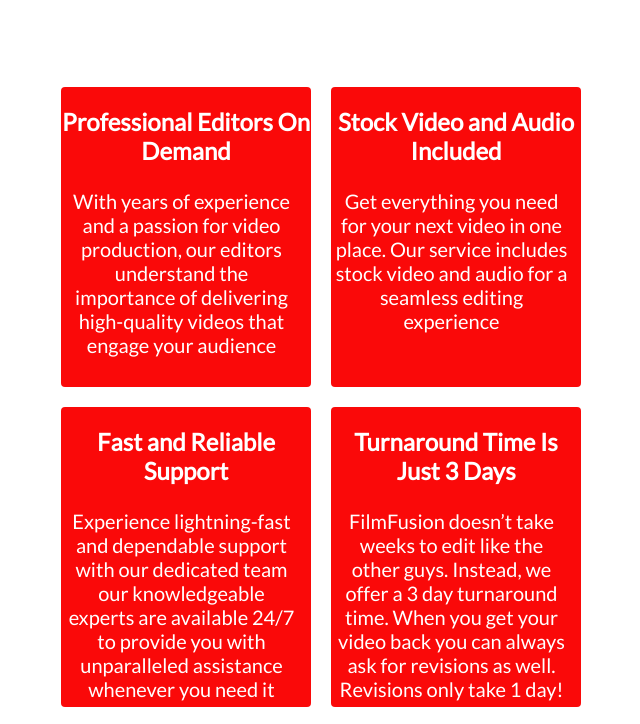
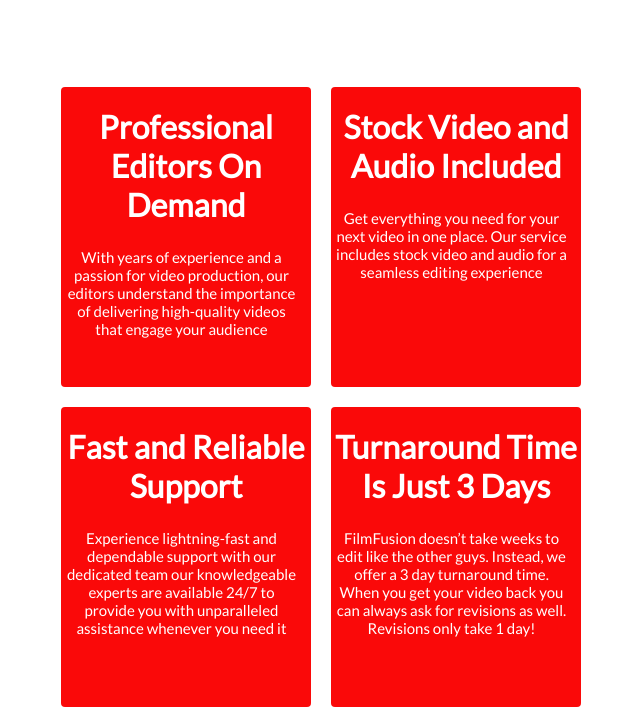
Before and after one commit to dmkcoder/FilmFusion, a plain HTML site: page index.html in a window 1280 px wide. Shown: the part 4083-4807 px from the top of the page, without its empty margins (319-959 px from the left). Drawn offline with Linux system fonts and the light colour scheme.

Commit message:
Add files via upload

```diff
--- a/styles.css
+++ b/styles.css
@@ -554,6 +554,7 @@
 .services__card h2 {
   text-align: center;
   margin-top: 20px;
+  font-size: 2rem;
 }
 
 .services__card p {
@@ -561,7 +562,7 @@
   margin-left: 3px;
   margin-right: 12px;
   margin-top: 24px;
-  font-size: 20px;
+  font-size: 15px;
 }
 
 
```
